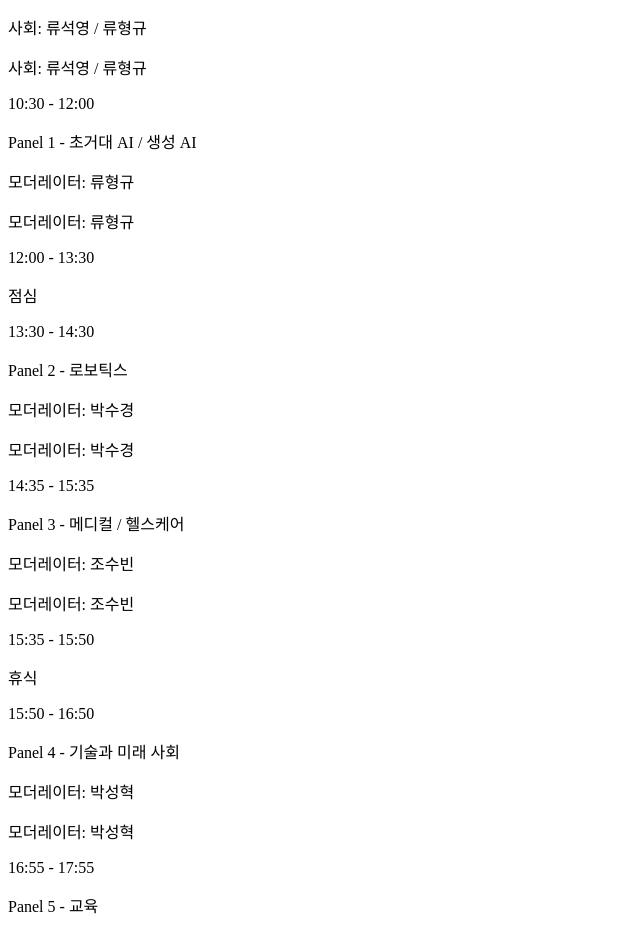
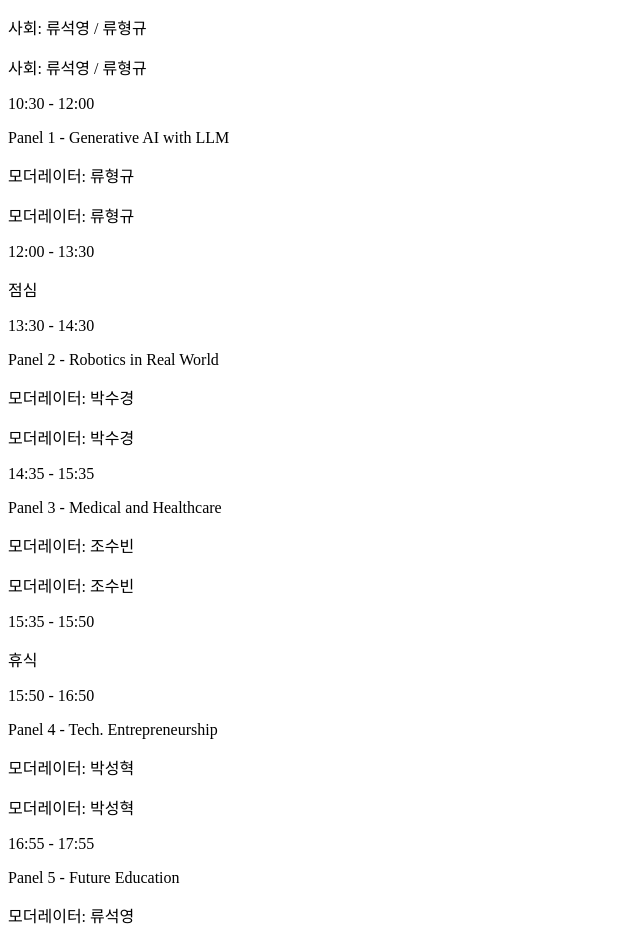
Before and after one commit to payitforwardconf-2023/payitforwardconf-2023, a React (Create React App) app: page / in a window 1280 px wide. Shown: the part 5081-6017 px from the top of the page, without its empty margins (0-640 px from the left). Built offline with nearby package versions, Linux system fonts and the light colour scheme; no server answers; the HTML template or start-up script is replaced by a standard one.

Commit message:
modify time table contents

```diff
--- a/src/components/Table.tsx
+++ b/src/components/Table.tsx
@@ -21,11 +21,11 @@ export default function Table({ json }: Props) {
                 }
               )}
             >
-              <div className="font-bold w-36 font-proxima text-center px-2">
+              <div className="font-bold w-40 font-proxima text-center px-2">
                 <p>{item.time}</p>
               </div>
-              <div className="font-bold w-72">
-                <p className="mt-1">{item.content}</p>
+              <div className="font-bold w-80">
+                <p className="mt-1 leading-5">{item.content}</p>
                 <p className="font-normal hidden sm:block mt-1 text-sm">{item.more}</p>
               </div>
               <div className="flex-1 sm:hidden">
--- a/src/data/time-table.js
+++ b/src/data/time-table.js
@@ -13,7 +13,7 @@ export default [
   },
   {
     time: "10:30 - 12:00",
-    content: "Panel 1 - 초거대 AI / 생성 AI",
+    content: "Panel 1 - Generative AI with LLM",
     more: "모더레이터: 류형규",
     type: "session",
   },
@@ -25,13 +25,13 @@ export default [
   },
   {
     time: "13:30 - 14:30",
-    content: "Panel 2 - 로보틱스",
+    content: "Panel 2 - Robotics in Real World",
     more: "모더레이터: 박수경",
     type: "session",
   },
   {
     time: "14:35 - 15:35",
-    content: "Panel 3 - 메디컬 / 헬스케어",
+    content: "Panel 3 - Medical and Healthcare",
     more: "모더레이터: 조수빈",
     type: "session",
   },
@@ -43,13 +43,13 @@ export default [
   },
   {
     time: "15:50 - 16:50",
-    content: "Panel 4 - 기술과 미래 사회",
+    content: "Panel 4 - Tech. Entrepreneurship",
     more: "모더레이터: 박성혁",
     type: "session",
   },
   {
     time: "16:55 - 17:55",
-    content: "Panel 5 - 교육",
+    content: "Panel 5 - Future Education",
     more: "모더레이터: 류석영",
     type: "session",
   },
```
